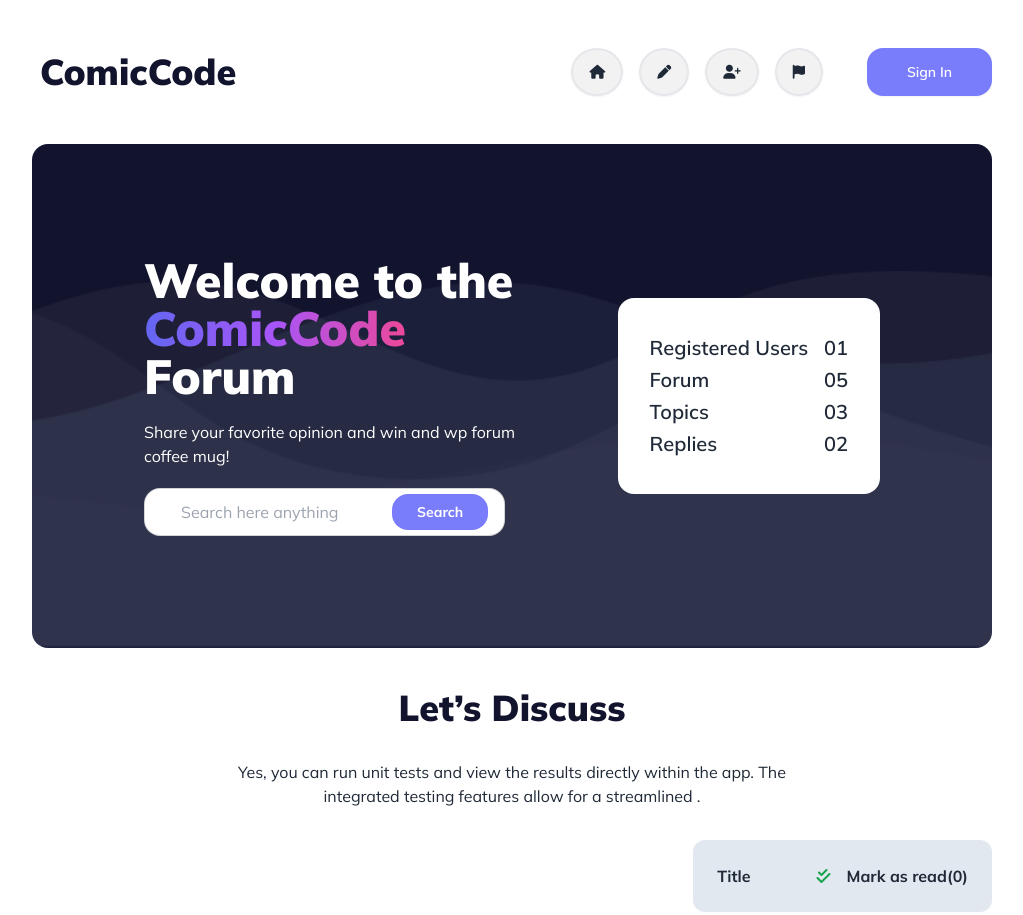
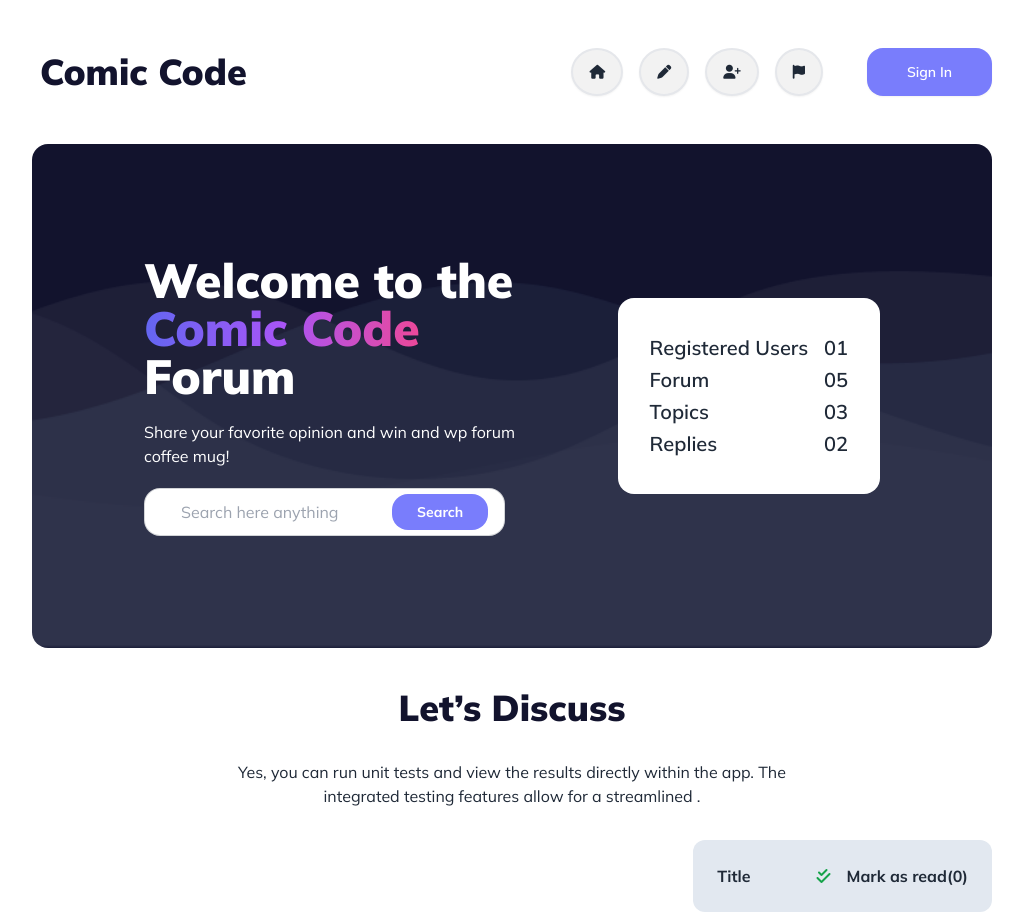
Before and after one commit to atiqueshahriarr/Comic-Code-Blog, a plain HTML site: page index.html in a window 1280 px wide. Shown: the top 915 px of the page, without its empty margins (128-1151 px from the left). Drawn offline with nearby package versions, Linux system fonts and the light colour scheme; no server answers.

Commit message:
Website Name Correction

```diff
--- a/index.html
+++ b/index.html
@@ -12,7 +12,7 @@
     <link href="https://fonts.googleapis.com/css2?family=Mulish:ital,wght@0,200..1000;1,200..1000&display=swap"
         rel="stylesheet">
 
-    <title>ComicCode Blog</title>
+    <title>Comic Code Blog</title>
     <script src="https://kit.fontawesome.com/f8e7655de4.js" crossorigin="anonymous"></script>
     <style>
         .mulishFont {
@@ -62,7 +62,7 @@
                         </div>
                     </ul>
                 </div>
-                <h3 class="text-3xl lg:text-4xl font-black colorText text-center md:text-left">ComicCode</h3>
+                <h3 class="text-3xl lg:text-4xl font-black colorText text-center md:text-left">Comic Code</h3>
             </div>
 
             <div class="flex items-center gap-10">
@@ -105,7 +105,7 @@
                     class="flex flex-col lg:flex-row justify-between items-center gap-4 md:gap-10 lg:gap-20 p-8 md:p-12 lg:p-28">
                     <div class="text-white lg:w-[60%] text-center md:text-left">
                         <h1 class="mb-5 text-3xl  md:text-5xl font-black">Welcome to the <span
-                                class="inline-block text-transparent bg-clip-text bg-gradient-to-r from-indigo-500 via-purple-500 to-pink-500">ComicCode</span>
+                                class="inline-block text-transparent bg-clip-text bg-gradient-to-r from-indigo-500 via-purple-500 to-pink-500">Comic Code</span>
                             Forum</h1>
                         <p class="mb-5">Share your favorite opinion and win and wp forum coffee mug!</p>
                         <div class="flex items-center justify-center md:justify-normal">
@@ -277,7 +277,7 @@
 
     <footer class="footer footer-center p-10 bg-slate-200 text-primary-content">
         <aside class="lg:mt-16">
-            <h3 class="text-4xl font-black colorText text-center md:text-left">ComicCode</h3>
+            <h3 class="text-4xl font-black colorText text-center md:text-left">Comic Code</h3>
             <p class="text-center max-w-xl mx-auto mt-4 text-[#12132d9a]">Contrary to popular belief, Lorem Ipsum is not
                 simply random
                 text. It has roots in a piece of classical
```
